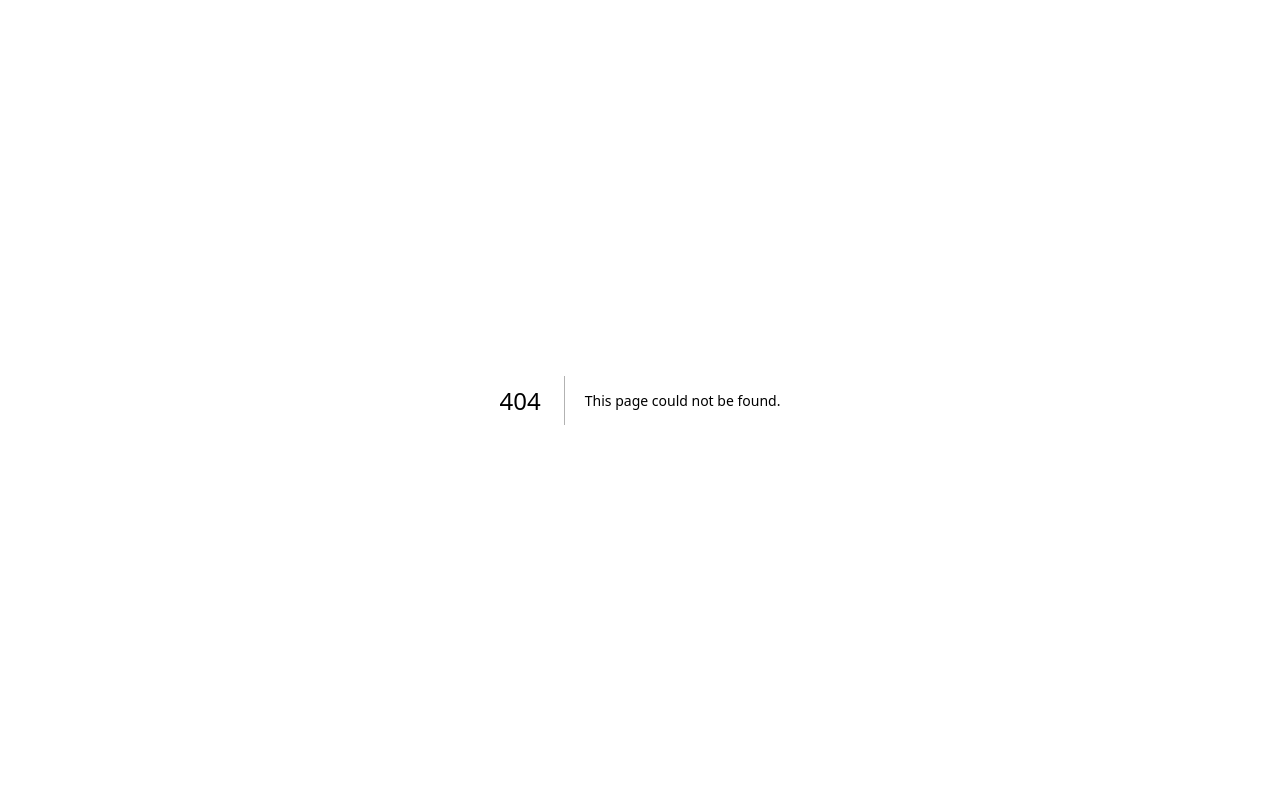
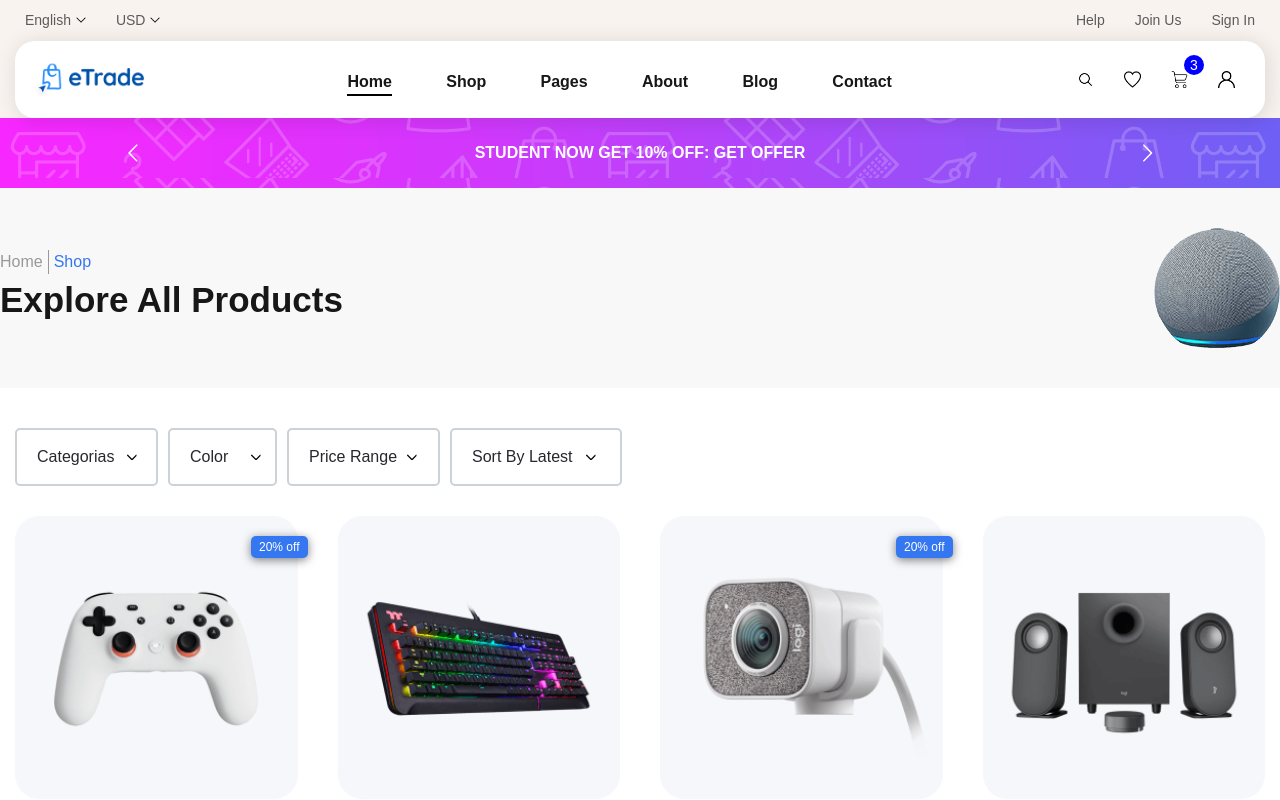
Before and after one commit to javieralarcon77/e-trade-nextjs, a Next.js app: page /shop in a window 1280 px wide. Before the commit this address had no page. Shown: the top 800 px of the page. Built offline with nearby package versions, Linux system fonts and the light colour scheme.

Commit message:
agregada pagina de tienda

```diff
--- /dev/null
+++ b/app/shop/page.css
@@ -0,0 +1,2 @@
+.shop-list-products {
+}
--- /dev/null
+++ b/app/shop/page.tsx
@@ -0,0 +1,53 @@
+"use client";
+
+import { BarLanguageTop } from "@/components/molecules/bar-language-top/bar-language-top";
+import { Menu } from "@/components/organisms/menu/menu";
+import { SidebarMenu } from "@/components/organisms/sidebar-menu/sidebar-menu";
+import { Newsletter } from "@/components/organisms/newsletter/newsletter";
+import { Services } from "@/components/organisms/services/services";
+import { Footer } from "@/components/organisms/footer/footer";
+import { BarBottom } from "@/components/molecules/bar-bottom/bar-bottom";
+
+import { useSidebar } from "@/hooks/useSidebar";
+import { useEffect, useState } from "react";
+import { getProducts } from "@/services/products.services";
+import { ListProducts } from "@/components/organisms/list-products/list-products";
+import { BarOffer } from "@/components/molecules/bar-offer/bar-offer";
+import { TitlePage } from "@/components/molecules/title-page/title-page";
+import { FilterShop } from "@/components/molecules/filter-shop/filter-shop";
+
+export default function ShopPage() {
+  const { openSidebar, onOpenMenu, onCloseMenu } = useSidebar();
+
+  const [products, setProducts] = useState<any[]>([]);
+
+  async function loadProducts() {
+    const temp = await getProducts();
+    setProducts(temp.products);
+  }
+
+  useEffect(function () {
+    loadProducts();
+  }, []);
+
+  return (
+    <div style={{ backgroundColor: "#f9f3f0" }}>
+      <BarLanguageTop />
+      <Menu onOpenMenu={onOpenMenu} />
+      {openSidebar && <SidebarMenu onCloseMenu={onCloseMenu} />}
+      <div style={{ backgroundColor: "white" }}>
+        <BarOffer />
+        <TitlePage />
+        <FilterShop />
+        <section>
+          <ListProducts products={products} />
+        </section>
+
+        <Newsletter />
+        <Services />
+        <Footer />
+        <BarBottom />
+      </div>
+    </div>
+  );
+}
```
